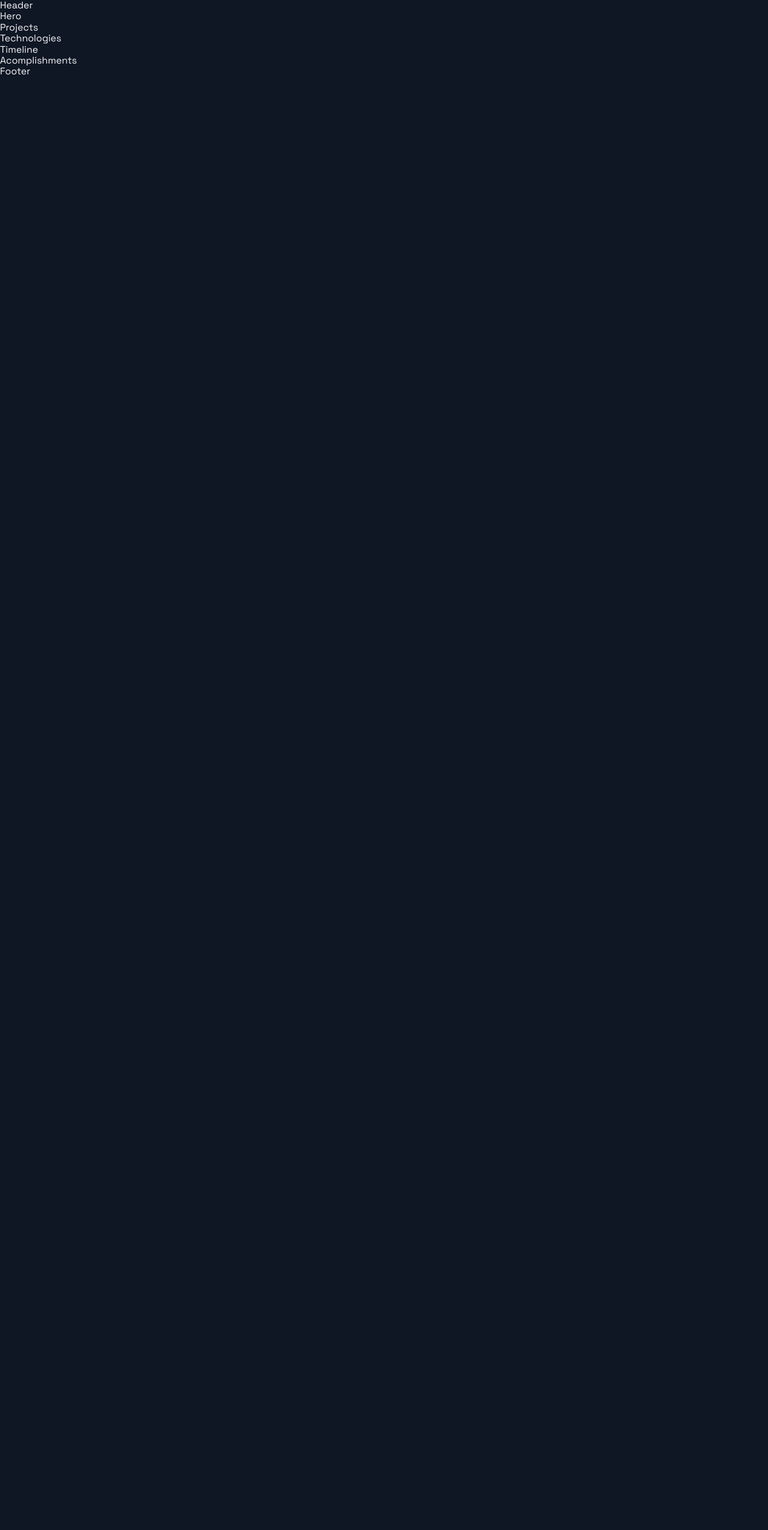
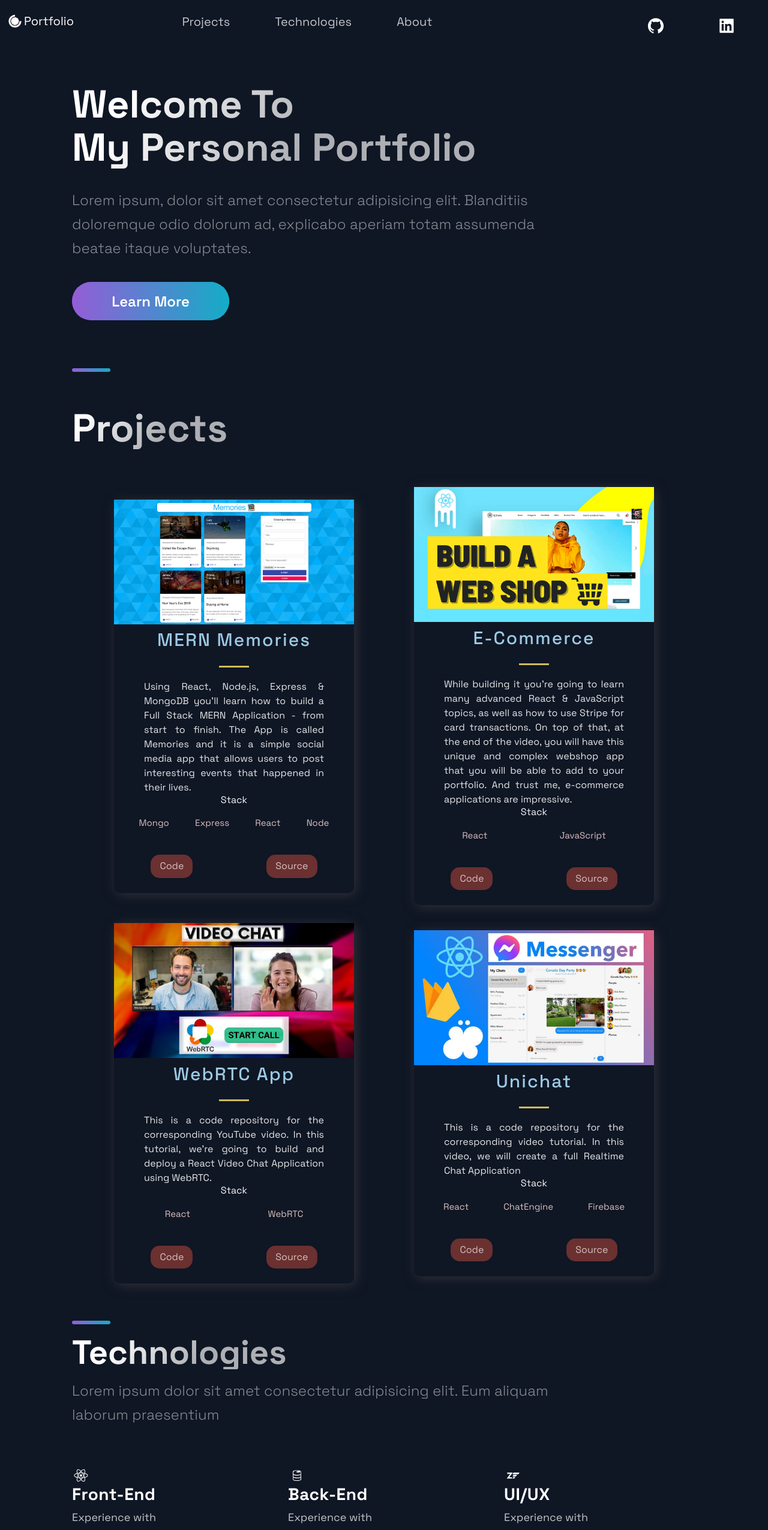
Before and after one commit to Swoyen/nextjs-portfolio, a Next.js app: page / in a window 1280 px wide. Shown: the top 2551 px of the page at 60% size. Before the commit the page ends 800 px from the top, so only its background shows below. Built offline with nearby package versions, Linux system fonts and the light colour scheme.

Commit message:
added layout

```diff
--- a/src/components/Acomplishments/Acomplishments.js
+++ b/src/components/Acomplishments/Acomplishments.js
@@ -1,19 +1,25 @@
-import React from 'react';
+import React from "react";
 
-import { Section, SectionDivider, SectionTitle } from '../../styles/GlobalComponents';
-import { Box, Boxes, BoxNum, BoxText } from './AcomplishmentsStyles';
+import {
+  Section,
+  SectionDivider,
+  SectionTitle,
+} from "../../styles/GlobalComponents";
+import { Box, Boxes, BoxNum, BoxText } from "./AcomplishmentsStyles";
+import { accomplishments } from "../../constants/constants";
 
-const data = [
-  { number: 20, text: 'Open Source Projects'},
-  { number: 1000, text: 'Students', },
-  { number: 1900, text: 'Github Followers', },
-  { number: 5000, text: 'Github Stars', }
-];
-
-const Acomplishments = () => (
-  <div>
-    Acomplishments
-  </div>
+const Accomplishments = () => (
+  <Section>
+    <SectionTitle>Accomplishments</SectionTitle>
+    <Boxes>
+      {accomplishments.map(({ number, text }, i) => (
+        <Box key={i}>
+          <BoxNum>{number}</BoxNum>
+          <BoxText>{text}</BoxText>
+        </Box>
+      ))}
+    </Boxes>
+  </Section>
 );
 
-export default Acomplishments;
+export default Accomplishments;
--- a/src/components/Footer/Footer.js
+++ b/src/components/Footer/Footer.js
@@ -1,14 +1,46 @@
-import React from 'react';
-import { AiFillGithub, AiFillInstagram, AiFillLinkedin } from 'react-icons/ai';
+import React from "react";
+import { AiFillGithub, AiFillInstagram, AiFillLinkedin } from "react-icons/ai";
 
-import { SocialIcons } from '../Header/HeaderStyles';
-import { CompanyContainer, FooterWrapper, LinkColumn, LinkItem, LinkList, LinkTitle, Slogan, SocialContainer, SocialIconsContainer } from './FooterStyles';
+import { SocialIcons } from "../Header/HeaderStyles";
+import {
+  CompanyContainer,
+  FooterWrapper,
+  LinkColumn,
+  LinkItem,
+  LinkList,
+  LinkTitle,
+  Slogan,
+  SocialContainer,
+  SocialIconsContainer,
+} from "./FooterStyles";
 
 const Footer = () => {
   return (
-    <div>
-      Footer
-    </div>
+    <FooterWrapper>
+      <LinkList>
+        <LinkColumn>
+          <LinkTitle>Call</LinkTitle>
+          <LinkItem href="tel:111-111-1111">111-111-1111</LinkItem>
+        </LinkColumn>
+        <LinkColumn>
+          <LinkTitle>Email</LinkTitle>
+          <LinkItem href="mailto:swoyenrajsinghsuwal@gmail.com">
+            swoyenrajsinghsuwal@gmail.com
+          </LinkItem>
+        </LinkColumn>
+      </LinkList>
+      <SocialIconsContainer>
+        <CompanyContainer>
+          <Slogan>This is a slogan?</Slogan>
+        </CompanyContainer>
+        <SocialIcons href="https://https:github.com">
+          <AiFillGithub size="3rem" />
+        </SocialIcons>
+        <SocialIcons href="https://https:linkedin.com">
+          <AiFillLinkedin size="3rem" />
+        </SocialIcons>
+      </SocialIconsContainer>
+    </FooterWrapper>
   );
 };
 
--- a/src/components/Header/Header.js
+++ b/src/components/Header/Header.js
@@ -1,14 +1,61 @@
-import Link from 'next/link';
-import React from 'react';
-import { AiFillGithub, AiFillInstagram, AiFillLinkedin } from 'react-icons/ai';
-import { DiCssdeck } from 'react-icons/di';
+import Link from "next/link";
+import React from "react";
+import { AiFillGithub, AiFillInstagram, AiFillLinkedin } from "react-icons/ai";
+import { DiCssdeck } from "react-icons/di";
 
-import { Container, Div1, Div2, Div3, NavLink, SocialIcons } from './HeaderStyles';
+import {
+  Brand,
+  Container,
+  Div1,
+  Div2,
+  Div3,
+  NavLink,
+  SocialIcons,
+} from "./HeaderStyles";
 
-const Header = () =>  (
-  <div>
-    Header
-  </div>
+const Header = () => (
+  <Container>
+    <Div1>
+      <Link href="/">
+        <a
+          style={{
+            display: "flex",
+            alignItems: "center",
+            color: "white",
+            marginBottom: "20px",
+          }}
+          href=""
+        >
+          <DiCssdeck size="3rem" /> <Brand>Portfolio</Brand>
+        </a>
+      </Link>
+    </Div1>
+    <Div2>
+      <li>
+        <Link href="#projects">
+          <NavLink>Projects</NavLink>
+        </Link>
+      </li>
+      <li>
+        <Link href="#technologies">
+          <NavLink>Technologies</NavLink>
+        </Link>
+      </li>
+      <li>
+        <Link href="#about">
+          <NavLink>About</NavLink>
+        </Link>
+      </li>
+    </Div2>
+    <Div3>
+      <SocialIcons href="https://https:github.com">
+        <AiFillGithub size="3rem" />
+      </SocialIcons>
+      <SocialIcons href="https://https:linkedin.com">
+        <AiFillLinkedin size="3rem" />
+      </SocialIcons>
+    </Div3>
+  </Container>
 );
 
 export default Header;
--- a/src/components/Header/HeaderStyles.js
+++ b/src/components/Header/HeaderStyles.js
@@ -1,5 +1,5 @@
-import { IoIosArrowDropdown } from 'react-icons/io';
-import styled from 'styled-components';
+import { IoIosArrowDropdown } from "react-icons/io";
+import styled from "styled-components";
 
 export const Container = styled.div`
   display: grid;
@@ -17,6 +17,11 @@
     grid-row-gap: 0.5rem;
   }
 `;
+
+export const Brand = styled.span`
+  font-size: 2rem;
+`;
+
 export const Div1 = styled.div`
   grid-area: 1 / 1 / 2 / 2;
   display: flex;
@@ -94,8 +99,8 @@
   display: flex;
   align-self: center;
   transition: 0.3s ease;
-  opacity: ${({ isOpen }) => (isOpen ? '1' : '.75')};
-  transform: ${({ isOpen }) => (isOpen ? 'scaleY(-1)' : 'scaleY(1)')};
+  opacity: ${({ isOpen }) => (isOpen ? "1" : ".75")};
+  transform: ${({ isOpen }) => (isOpen ? "scaleY(-1)" : "scaleY(1)")};
 
   &:hover {
     opacity: 1;
@@ -107,18 +112,16 @@
   }
 `;
 
-
 // Social Icons
 
 export const SocialIcons = styled.a`
-transition: 0.3s ease;
-color: white;
-border-radius: 50px;
+  transition: 0.3s ease;
+  color: white;
+  border-radius: 50px;
   padding: 8px;
-&:hover {
+  &:hover {
     background-color: #212d45;
     transform: scale(1.2);
     cursor: pointer;
-
   }
-`
+`;
--- a/src/components/Hero/Hero.js
+++ b/src/components/Hero/Hero.js
@@ -1,13 +1,30 @@
-import React from 'react';
+import React from "react";
 
-import { Section, SectionText, SectionTitle } from '../../styles/GlobalComponents';
-import Button from '../../styles/GlobalComponents/Button';
-import { LeftSection } from './HeroStyles';
+import {
+  Section,
+  SectionText,
+  SectionTitle,
+} from "../../styles/GlobalComponents";
+import Button from "../../styles/GlobalComponents/Button";
+import { LeftSection } from "./HeroStyles";
 
 const Hero = (props) => (
-  <div>
-    Hero
-  </div>
+  <Section row nopadding>
+    <LeftSection>
+      <SectionTitle main center>
+        Welcome To <br />
+        My Personal Portfolio
+      </SectionTitle>
+      <SectionText>
+        Lorem ipsum, dolor sit amet consectetur adipisicing elit. Blanditiis
+        doloremque odio dolorum ad, explicabo aperiam totam assumenda beatae
+        itaque voluptates.
+      </SectionText>
+      <Button onClick={() => (window.location = "https://google.com")}>
+        Learn More
+      </Button>
+    </LeftSection>
+  </Section>
 );
 
 export default Hero;
--- a/src/components/Projects/Projects.js
+++ b/src/components/Projects/Projects.js
@@ -1,13 +1,56 @@
-import React from 'react';
+import React from "react";
 
-import { BlogCard, CardInfo, ExternalLinks, GridContainer, HeaderThree, Hr, Tag, TagList, TitleContent, UtilityList, Img } from './ProjectsStyles';
-import { Section, SectionDivider, SectionTitle } from '../../styles/GlobalComponents';
-import { projects } from '../../constants/constants';
+import {
+  BlogCard,
+  CardInfo,
+  ExternalLinks,
+  GridContainer,
+  HeaderThree,
+  Hr,
+  Tag,
+  TagList,
+  TitleContent,
+  UtilityList,
+  Img,
+} from "./ProjectsStyles";
+import {
+  Section,
+  SectionDivider,
+  SectionTitle,
+} from "../../styles/GlobalComponents";
+import { projects } from "../../constants/constants";
 
 const Projects = () => (
-  <div>
-    Projects
-  </div>
+  <Section nopadding id="projects">
+    <SectionDivider />
+    <SectionTitle main>Projects</SectionTitle>
+    <GridContainer>
+      {projects.map(
+        ({ id, image, title, description, tags, source, visit }) => (
+          <BlogCard key={id}>
+            <Img src={image} />
+            <TitleContent>
+              <HeaderThree title>{title}</HeaderThree>
+              <Hr />
+            </TitleContent>
+            <CardInfo>{description}</CardInfo>
+            <div>
+              <TitleContent>Stack</TitleContent>
+              <TagList>
+                {tags.map((tag, i) => (
+                  <Tag key={i}>{tag}</Tag>
+                ))}
+              </TagList>
+            </div>
+            <UtilityList>
+              <ExternalLinks href={visit}>Code</ExternalLinks>
+              <ExternalLinks href={source}>Source</ExternalLinks>
+            </UtilityList>
+          </BlogCard>
+        )
+      )}
+    </GridContainer>
+  </Section>
 );
 
 export default Projects;
--- a/src/components/Technologies/Technologies.js
+++ b/src/components/Technologies/Technologies.js
@@ -1,12 +1,61 @@
-import React from 'react';
-import { DiFirebase, DiReact, DiZend } from 'react-icons/di';
-import { Section, SectionDivider, SectionText, SectionTitle } from '../../styles/GlobalComponents';
-import { List, ListContainer, ListItem, ListParagraph, ListTitle } from './TechnologiesStyles';
+import React from "react";
+import { DiFirebase, DiReact, DiZend } from "react-icons/di";
+import {
+  Section,
+  SectionDivider,
+  SectionText,
+  SectionTitle,
+} from "../../styles/GlobalComponents";
+import {
+  List,
+  ListContainer,
+  ListItem,
+  ListParagraph,
+  ListTitle,
+} from "./TechnologiesStyles";
 
-const Technologies = () =>  (
-  <div>
-    Technologies
-  </div>
+const Technologies = () => (
+  <Section id="tech">
+    <SectionDivider />
+    <br />
+    <SectionTitle>Technologies</SectionTitle>
+    <SectionText>
+      Lorem ipsum dolor sit amet consectetur adipisicing elit. Eum aliquam
+      laborum praesentium
+    </SectionText>
+    <List>
+      <ListItem>
+        <DiReact size="3rem" />
+        <ListContainer>
+          <ListTitle>Front-End</ListTitle>
+          <ListParagraph>
+            Experience with <br />
+            React.js
+          </ListParagraph>
+        </ListContainer>
+      </ListItem>
+      <ListItem>
+        <DiFirebase size="3rem" />
+        <ListContainer>
+          <ListTitle>Back-End</ListTitle>
+          <ListParagraph>
+            Experience with <br />
+            Node and Database
+          </ListParagraph>
+        </ListContainer>
+      </ListItem>
+      <ListItem>
+        <DiZend size="3rem" />
+        <ListContainer>
+          <ListTitle>UI/UX</ListTitle>
+          <ListParagraph>
+            Experience with <br />
+            Node and Database
+          </ListParagraph>
+        </ListContainer>
+      </ListItem>
+    </List>
+  </Section>
 );
 
 export default Technologies;
--- a/src/components/TimeLine/TimeLine.js
+++ b/src/components/TimeLine/TimeLine.js
@@ -1,51 +1,141 @@
-import React, { useState, useRef, useEffect } from 'react';
+import React, { useState, useRef, useEffect } from "react";
 
-import { CarouselButton, CarouselButtonDot, CarouselButtons, CarouselContainer, CarouselItem, CarouselItemImg, CarouselItemText, CarouselItemTitle, CarouselMobileScrollNode } from './TimeLineStyles';
-import { Section, SectionDivider, SectionText, SectionTitle } from '../../styles/GlobalComponents';
-import { TimeLineData } from '../../constants/constants';
+import {
+  CarouselButton,
+  CarouselButtonDot,
+  CarouselButtons,
+  CarouselContainer,
+  CarouselItem,
+  CarouselItemImg,
+  CarouselItemText,
+  CarouselItemTitle,
+  CarouselMobileScrollNode,
+} from "./TimeLineStyles";
+import {
+  Section,
+  SectionDivider,
+  SectionText,
+  SectionTitle,
+} from "../../styles/GlobalComponents";
+import { TimeLineData } from "../../constants/constants";
 
 const TOTAL_CAROUSEL_COUNT = TimeLineData.length;
 
 const Timeline = () => {
-  // const [activeItem, setActiveItem] = useState(0);
-  // const carouselRef = useRef();
+  const [activeItem, setActiveItem] = useState(0);
+  const carouselRef = useRef();
 
   // const scroll = (node, left) => {
   //   return node.scrollTo({ left, behavior: 'smooth' });
   // }
 
-  // const handleClick = (e, i) => {
-  //   e.preventDefault();
+  const handleClick = (e, i) => {
+    e.preventDefault();
 
-  //   if (carouselRef.current) {
-  //     const scrollLeft = Math.floor(carouselRef.current.scrollWidth * 0.7 * (i / TimeLineData.length));
+    if (carouselRef.current) {
+      const scrollLeft = Math.floor(
+        carouselRef.current.scrollWidth * 0.7 * (i / TimeLineData.length)
+      );
 
-  //     scroll(carouselRef.current, scrollLeft);
-  //   }
-  // }
+      scroll(carouselRef.current, scrollLeft);
+    }
+  };
 
-  // const handleScroll = () => {
-  //   if (carouselRef.current) {
-  //     const index = Math.round((carouselRef.current.scrollLeft / (carouselRef.current.scrollWidth * 0.7)) * TimeLineData.length);
+  const handleScroll = () => {
+    if (carouselRef.current) {
+      const index = Math.round(
+        (carouselRef.current.scrollLeft /
+          (carouselRef.current.scrollWidth * 0.7)) *
+          TimeLineData.length
+      );
 
-  //     setActiveItem(index);
-  //   }
-  // }
+      setActiveItem(index);
+    }
+  };
 
-  // // snap back to beginning of scroll when window is resized
-  // // avoids a bug where content is covered up if coming from smaller screen
-  // useEffect(() => {
-  //   const handleResize = () => {
-  //     scroll(carouselRef.current, 0);
-  //   }
+  // snap back to beginning of scroll when window is resized
+  // avoids a bug where content is covered up if coming from smaller screen
+  useEffect(() => {
+    const handleResize = () => {
+      scroll(carouselRef.current, 0);
+    };
 
-  //   window.addEventListener('resize', handleResize);
-  // }, []);
+    window.addEventListener("resize", handleResize);
+  }, []);
 
   return (
-    <div>
-      Timeline
-    </div>
+    <Section id="about">
+      <SectionTitle>About Me</SectionTitle>
+      <SectionText>
+        Lorem ipsum dolor sit amet consectetur, adipisicing elit. Voluptas,
+        quis.
+      </SectionText>
+      <CarouselContainer ref={carouselRef} onScroll={handleScroll}>
+        {TimeLineData.map((item, i) => (
+          <CarouselMobileScrollNode
+            key={i}
+            final={i === TOTAL_CAROUSEL_COUNT - 1}
+          >
+            <CarouselItem
+              index={i}
+              id={`carousel__item-${i}`}
+              active={activeItem}
+              onClick={(e) => handleClick(e, i)}
+            >
+              <CarouselItemTitle>
+                {item.year}{" "}
+                <CarouselItemImg
+                  width="208"
+                  height="6"
+                  viewBox="0 0 208 6"
+                  fill="none"
+                  xmlns="http://www.w3.org/2000/svg"
+                >
+                  <path
+                    fill-rule="evenodd"
+                    clip-rule="evenodd"
+                    d="M2.5 5.5C3.88071 5.5 5 4.38071 5 3V3.5L208 3.50002V2.50002L5 2.5V3C5 1.61929 3.88071 0.5 2.5 0.5C1.11929 0.5 0 1.61929 0 3C0 4.38071 1.11929 5.5 2.5 5.5Z"
+                    fill="url(#paint0_linear)"
+                    fill-opacity="0.33"
+                  />
+                  <defs>
+                    <linearGradient
+                      id="paint0_linear"
+                      x1="-4.30412e-10"
+                      y1="0.5"
+                      x2="208"
+                      y2="0.500295"
+                      gradientUnits="userSpaceOnUse"
+                    >
+                      <stop stop-color="white" />
+                      <stop
+                        offset="0.79478"
+                        stop-color="white"
+                        stop-opacity="0"
+                      />
+                    </linearGradient>
+                  </defs>
+                </CarouselItemImg>
+              </CarouselItemTitle>
+              <CarouselItemText>{item.text}</CarouselItemText>
+            </CarouselItem>
+          </CarouselMobileScrollNode>
+        ))}
+      </CarouselContainer>
+      <CarouselButtons>
+        {TimeLineData.map((item, i) => (
+          <CarouselButton
+            key={i}
+            index={i}
+            active={activeItem}
+            onClick={(e) => handleClick(e, i)}
+            type="button"
+          >
+            <CarouselButtonDot active={activeItem} />
+          </CarouselButton>
+        ))}
+      </CarouselButtons>
+    </Section>
   );
 };
 
```
Also changed, not shown: src/constants/constants.js (+40 -29 lines).
